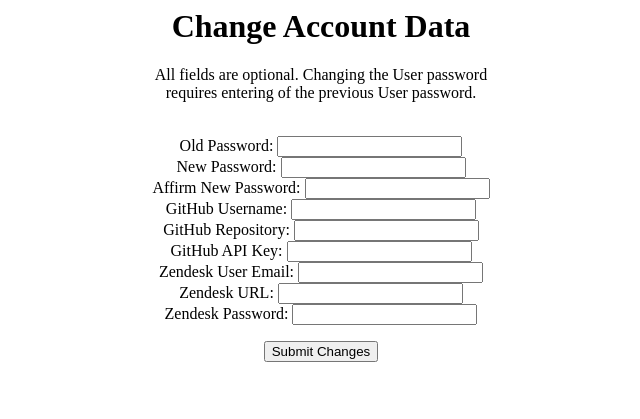
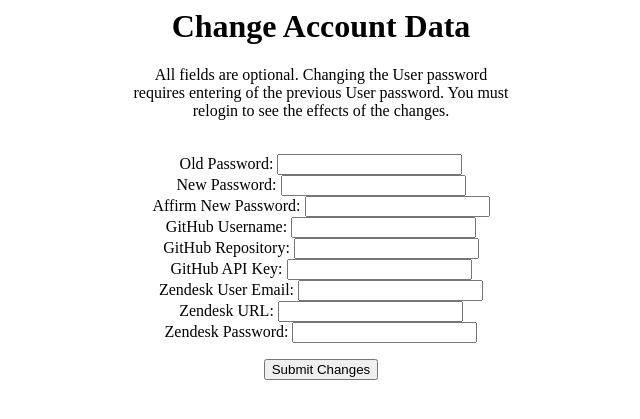
Before and after one commit to PolicyStat/GitZen, a Django app: page /change/ in a window 1280 px wide. Shown: the top 419 px of the page, without its empty margins (319-959 px from the left). Run offline with Django 3.2, Linux system fonts and the light colour scheme.

Commit message:
Instead of trying to force relogin the user, just prompted the user to relogin to see changes.

```diff
--- a/gitzen/associations/templates/associations/change.html
+++ b/gitzen/associations/templates/associations/change.html
@@ -12,7 +12,7 @@
 <h1>Change Account Data</h1>
 <p style="width:30%;margin-left:auto;margin-right:auto">All fields are
 optional. Changing the User password requires entering of the previous
-User password.</p>
+User password. You must relogin to see the effects of the changes.</p>
 <br/>
 
 <form action="/change/" method="post">{% csrf_token %}
--- a/gitzen/associations/views.py
+++ b/gitzen/associations/views.py
@@ -222,8 +222,6 @@ def change(request):
                 user.zen_url = data['zen_url']
             if data['zen_pass']:
                 user.zen_pass = data['zen_pass']
-            logout(request)
-            login(request, user)
 
             return HttpResponseRedirect('/confirm/2')
     else:
```
